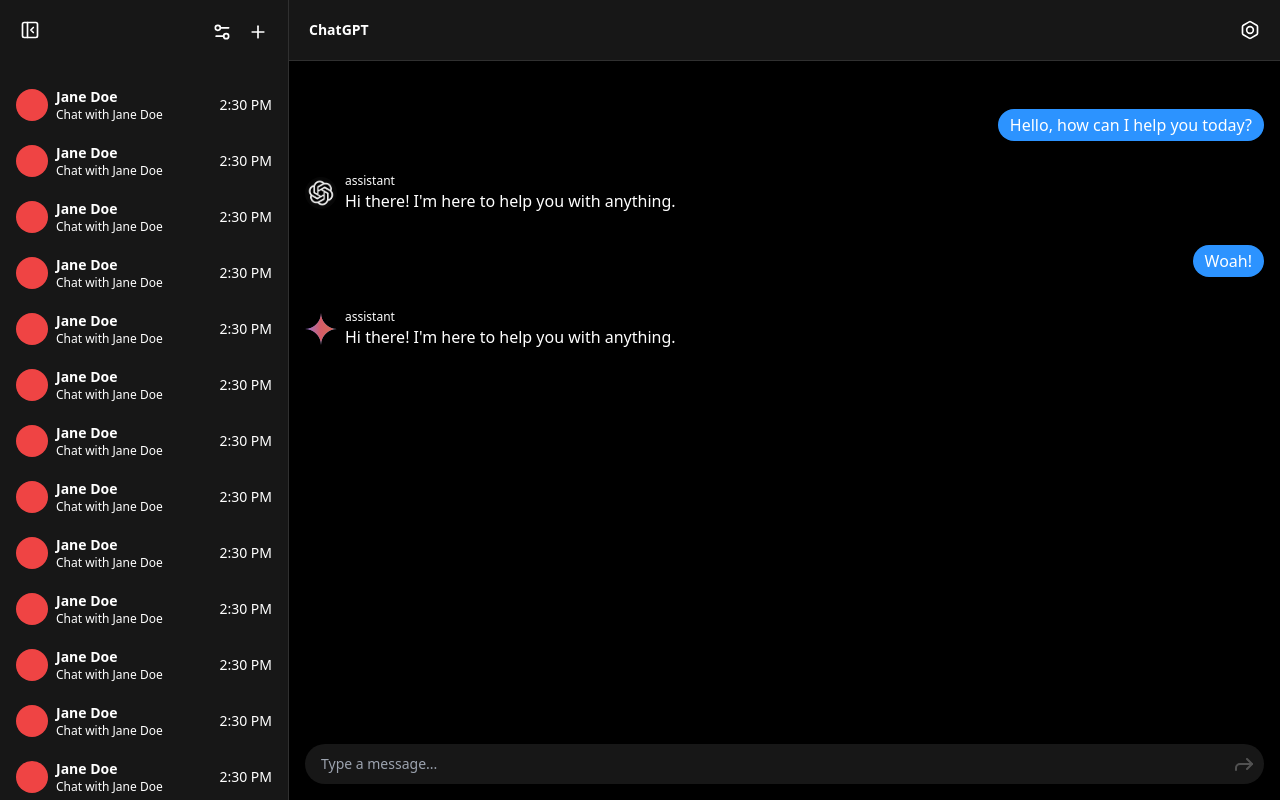
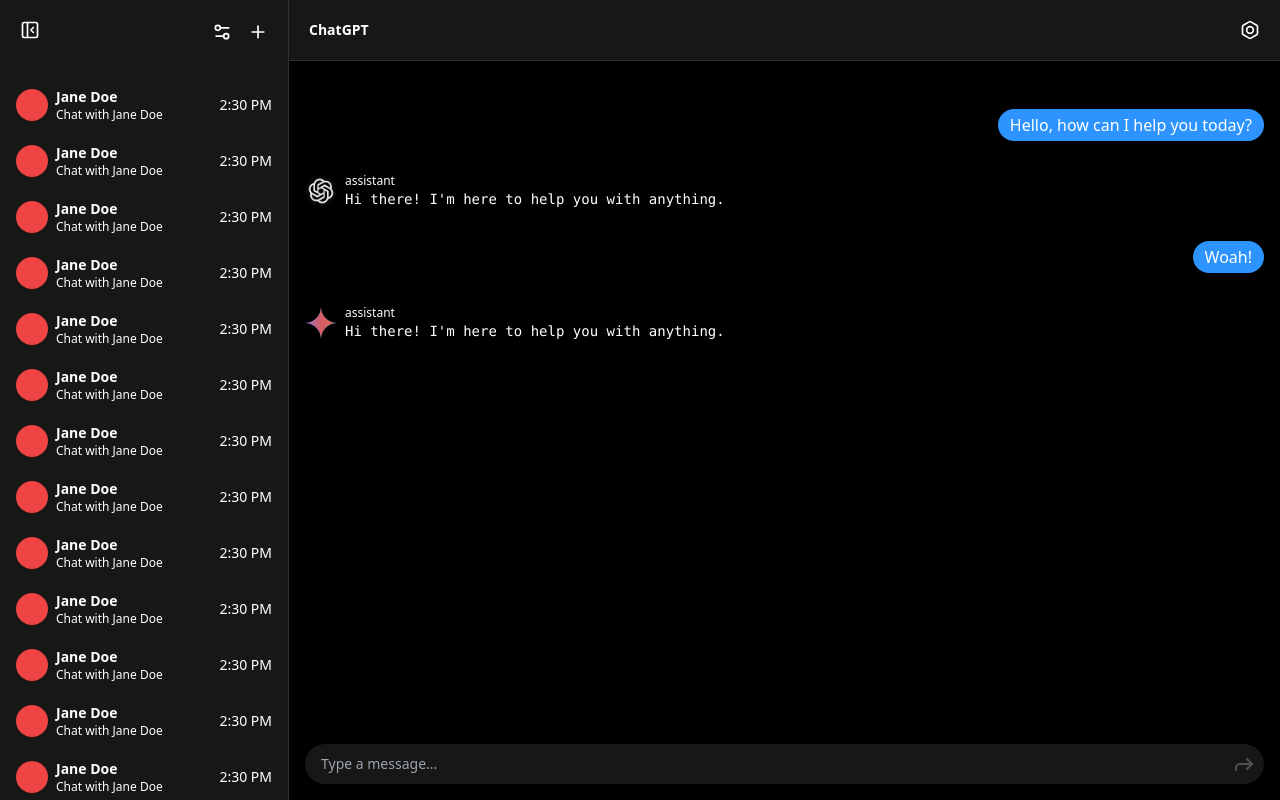
Before and after one commit to keiryan/bot-battle-gen-2, a Vue app: page / in a window 1280 px wide. Built offline with nearby package versions, Linux system fonts and the light colour scheme.

Commit message:
added animation for assistant messages

```diff
--- /dev/null
+++ b/src/components/BinaryTransition.vue
@@ -0,0 +1,69 @@
+<template>
+  <div :class="['text-sm', { 'font-mono': !transitionComplete }]">
+    <span
+      v-for="(char, index) in displayText"
+      :key="index"
+      :class="[
+        'transition-all duration-300 ease-in-out',
+        char === targetText[index] ? 'text-white' : 'text-green-500',
+      ]"
+    >
+      {{ char }}
+    </span>
+  </div>
+</template>
+
+<script>
+export default {
+  name: "BinaryTransition",
+  props: {
+    targetText: {
+      type: String,
+      required: true,
+    },
+    transitionSpeed: {
+      type: Number,
+      default: 50, // Time in milliseconds between changes for each character
+    },
+    index: {
+      type: Number,
+      default: 0,
+    },
+  },
+  data() {
+    return {
+      displayText: this.targetText.split("").map(() => this.getRandomBinary()),
+    };
+  },
+  mounted() {
+    setTimeout(() => {
+      this.startTransition();
+    }, this.index * 100);
+  },
+  methods: {
+    getRandomBinary() {
+      return Math.random() > 0.5 ? "1" : "0";
+    },
+    startTransition() {
+      const length = this.targetText.length;
+      this.displayText = this.targetText
+        .split("")
+        .map(() => this.getRandomBinary());
+
+      this.targetText.split("").forEach((char, index) => {
+        setTimeout(() => {
+          this.displayText.splice(index, 1, char);
+        }, index * this.transitionSpeed);
+      });
+    },
+  },
+};
+</script>
+
+<style scoped>
+@import "tailwindcss/utilities";
+
+.transition-all {
+  transition: all 0.3s ease-in-out;
+}
+</style>
--- /dev/null
+++ b/src/components/BouncyBalls.vue
@@ -0,0 +1,62 @@
+<template>
+  <div class="flex gap-1">
+    <div class="" v-for="(ball, index) in ballCount">
+      <!-- Ball -->
+      <div
+        class="w-2 h-2 bg-[#F6511D] rounded-full ball-animation"
+        :style="{ animationDelay: `${index * 0.2}s` }"
+      ></div>
+      <!-- Shadow -->
+      <div
+        class="w-2 h-0.5 bg-[#0D1117] rounded-full shadow-animation"
+        :style="{ animationDelay: `${index * 0.2}s` }"
+      ></div>
+    </div>
+  </div>
+</template>
+
+<script>
+export default {
+  name: "BouncyBalls",
+  components: {},
+  props: {
+    ballCount: {
+      type: Number,
+      default: 3,
+    },
+  },
+  data() {
+    return {};
+  },
+  computed: {},
+  methods: {},
+  mounted() {},
+};
+</script>
+
+<style scoped>
+.ball-animation {
+  animation: bounce 0.5s infinite alternate;
+}
+
+.shadow-animation {
+  animation: shadow 0.5s infinite alternate;
+}
+@keyframes bounce {
+  0% {
+    transform: translateY(0);
+  }
+  100% {
+    transform: translateY(-20px);
+  }
+}
+
+@keyframes shadow {
+  0% {
+    transform: scale(1.2);
+  }
+  100% {
+    transform: scale(0);
+  }
+}
+</style>
--- a/src/components/ChatMessage.vue
+++ b/src/components/ChatMessage.vue
@@ -1,22 +1,16 @@
 <template>
   <li
-    class="w-full flex transition-custom"
+    class="w-full flex"
     :class="message.sender === 'user' && 'justify-end'"
-    :style="{
-      paddingTop: noPadding ? '0.3rem' : '2rem',
-    }"
+    :style="[messageStyle, { paddingTop: noPadding ? '0.3rem' : '2rem' }]"
   >
     <div
       class="bg-[#2C93FF] w-fit py-1 px-3 rounded-full"
       v-if="message.sender === 'user'"
-      ref="userMessage"
     >
       {{ message.content }}
     </div>
-    <div
-      v-else
-      class="flex items-center gap-2"
-    >
+    <div v-else class="flex items-center gap-2">
       <img
         class="w-8 h-8 rounded-full"
         :src="getImageUrl(message.icon)"
@@ -25,7 +19,12 @@
       <div class="flex flex-col">
         <div class="text-xs">{{ message.sender }}</div>
         <div>
-          {{ message.content }}
+          <BouncyBalls v-if="loading" class="translate-y-8" />
+          <BinaryTransition
+            v-else
+            :targetText="message.content"
+            :index="index"
+          />
         </div>
       </div>
     </div>
@@ -33,32 +32,24 @@
 </template>
 
 <script setup>
+import { computed } from "vue";
 import getImageUrl from "../utils/imageGrabber.js";
+import BouncyBalls from "./BouncyBalls.vue";
+import BinaryTransition from "./BinaryTransition.vue";
+
+const props = defineProps({
+  message: Object,
+  noPadding: Boolean,
+  index: Number,
+  noDelay: Boolean,
+  loading: Boolean,
+});
+
+const messageStyle = computed(() => ({
+  transitionDelay: !props.noDelay ? `${props.index * 100}ms` : "0ms",
+}));
 </script>
 
-<script>
-import { ref } from "vue";
-export default {
-  name: "ChatMessage",
-  components: {},
-  props: {
-    message: Object,
-    noPadding: Boolean,
-    index: Number,
-  },
-  data() {
-    return {};
-  },
-  computed: {},
-  methods: {},
-  mounted() {
-    // Remove the transform property after the first message
-    // Wait index x 10ms before animating the message
-    // setTimeout(() => {
-    //   this.$refs.userMessage.style.transform = "";
-    // }, this.index * 20);
-  },
-};
-</script>
-
-<style scoped></style>
+<style scoped>
+/* No changes needed here */
+</style>
--- a/src/components/ChatWindow.vue
+++ b/src/components/ChatWindow.vue
@@ -29,6 +29,7 @@
         name="list"
         tag="ul"
         class="flex-1 items-center flex flex-col"
+        appear
       >
         <ChatMessage
           v-for="(message, index) in chat.messages"
@@ -38,6 +39,7 @@
             index > 0 && chat.messages[index - 1].sender === message.sender
           "
           :index="index"
+          :noDelay="chat.messages.length > initialLength"
         />
       </transition-group>
       <ChatWindowInput @submit-message="submitMessage" />
@@ -83,6 +85,9 @@
   ],
 });
 
+const initialLength = ref(chat.value.messages.length);
+const loading = ref(true);
+
 const submitMessage = (message) => {
   chat.value.messages.push({
     id: Date.now(),
@@ -90,14 +95,17 @@
     content: message,
   });
 };
+
 </script>
 
 <style scoped>
-  .list-enter-active, .list-leave-active {
+.list-enter-active,
+.list-leave-active {
   transition: opacity 0.5s, transform 0.5s;
 }
 
-  .list-enter-from, .list-leave-to {
+.list-enter-from,
+.list-leave-to {
   opacity: 0;
   transform: translateY(20px);
 }
--- a/src/components/MessageBar.vue
+++ b/src/components/MessageBar.vue
@@ -9,19 +9,6 @@
     <div class="background-blur" @click="$emit('toggle-app-settings')" />
     <div class="w-full max-w-screen-sm z-50">
       <div class="flex items-center">
-        <!-- <div
-          class="flex items-center cursor-pointer bg-[#060606FF] rounded-full border border-[#282828] overflow-hidden"
-          :class="
-            settingsOpen ? 'w-0 opacity-0 pointer-events-none' : 'p-2 mr-2'
-          "
-          @click="$emit('toggle-app-settings')"
-        >
-          <Settings2
-            size="20"
-            class="transition-all duration-300 ease-in-out opacity-50 hover:opacity-100"
-            :class="settingsOpen && '-translate-x-52'"
-          />
-        </div> -->
         <form
           class="flex flex-1 gap-2 bg-[#060606FF] p-2 px-3 rounded-full border border-[#282828]"
           @submit="submitConcurrentMessage"
@@ -35,7 +22,8 @@
             placeholder="Message concurrent chats..."
           />
           <div
-            class="transition-all duration-300 ease-in-out opacity-50 hover:opacity-100 cursor-pointer"
+            class="transition-all duration-300 ease-in-out cursor-pointer"
+            :class="message.length > 0 ? 'opacity-100' : 'pointer-events-none opacity-50'"
           >
             <Search @click="submitConcurrentMessage" />
           </div>
@@ -66,11 +54,12 @@
   methods: {
     submitConcurrentMessage(e) {
       e.preventDefault();
-      this.$emit("concurrent-message", this.message);
-      this.message = "";
-
-      if (this.$settings.autoCloseMessageBar) {
-        this.$emit("toggle-app-settings");
+      if (this.message.trim().length > 0) {
+        this.$emit("concurrent-message", this.message);
+        this.message = "";
+        if (this.$settings.autoCloseMessageBar) {
+          this.$emit("toggle-app-settings");
+        }
       }
     },
   },
```
Lines whose indentation alone changed are shown as unchanged.
